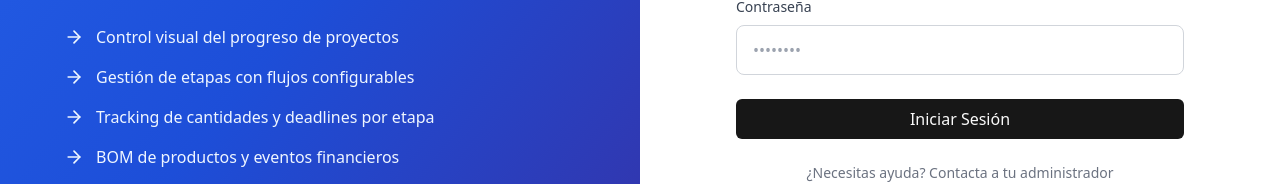
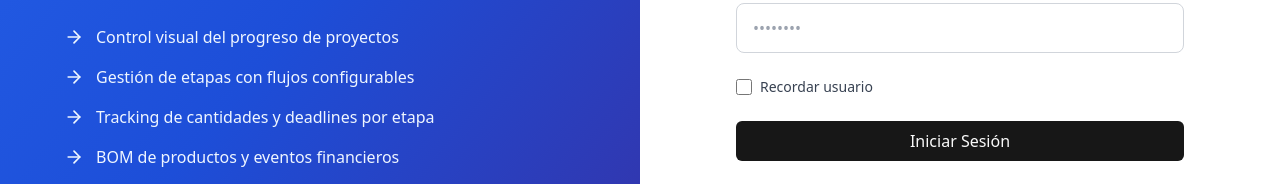
Before and after one commit to Jacobopp27/flowbit, a React (Vite) app in the folder frontend/: page /login in a window 1280 px wide. Shown: the part 411-595 px from the top of the page. Built offline with nearby package versions, Linux system fonts and the light colour scheme; no server answers.

Commit message:
feat: enhance login functionality with remember me feature and local storage support

```diff
--- a/frontend/index.html
+++ b/frontend/index.html
@@ -2,8 +2,16 @@
 <html lang="es">
   <head>
     <meta charset="UTF-8" />
-    <link rel="icon" type="image/png" href="/src/assets/favicon.png" />
+
+    <!-- Favicons -->
+    <link rel="icon" type="image/png" sizes="32x32" href="/favicon-32x32.png" />
+    <link rel="icon" type="image/png" sizes="16x16" href="/favicon-16x16.png" />
+    <link rel="apple-touch-icon" sizes="180x180" href="/apple-touch-icon.png" />
+    <link rel="shortcut icon" href="/favicon.ico" />
+    <link rel="manifest" href="/site.webmanifest" />
+
     <meta name="viewport" content="width=device-width, initial-scale=1.0" />
+    <meta name="theme-color" content="#2563eb" />
 
     <!-- Primary Meta Tags -->
     <title>Flowbit - Software de Gestión de Producción para PYMES | ERP Manufactura</title>
--- a/frontend/src/pages/Login.tsx
+++ b/frontend/src/pages/Login.tsx
@@ -1,4 +1,4 @@
-import { useState } from 'react';
+import { useState, useEffect } from 'react';
 import { useNavigate } from 'react-router-dom';
 import { useAuth } from '@/contexts/AuthContext';
 import { Button } from '@/components/ui/button';
@@ -8,10 +8,24 @@ import flowbitLogo from '@/assets/flowbit-logoblanco.png';
 export default function Login() {
   const [username, setUsername] = useState('');
   const [password, setPassword] = useState('');
+  const [rememberMe, setRememberMe] = useState(false);
   const [error, setError] = useState('');
   const [loading, setLoading] = useState(false);
   const { login } = useAuth();
   const navigate = useNavigate();
+
+  // Cargar usuario y contraseña guardados al montar el componente
+  useEffect(() => {
+    const savedUsername = localStorage.getItem('flowbit_remember_user');
+    const savedPassword = localStorage.getItem('flowbit_remember_pass');
+    if (savedUsername) {
+      setUsername(savedUsername);
+      setRememberMe(true);
+    }
+    if (savedPassword) {
+      setPassword(savedPassword);
+    }
+  }, []);
 
   const handleSubmit = async (e: React.FormEvent) => {
     e.preventDefault();
@@ -20,6 +34,16 @@ export default function Login() {
 
     try {
       await login(username, password);
+
+      // Guardar o eliminar credenciales según checkbox
+      if (rememberMe) {
+        localStorage.setItem('flowbit_remember_user', username);
+        localStorage.setItem('flowbit_remember_pass', password);
+      } else {
+        localStorage.removeItem('flowbit_remember_user');
+        localStorage.removeItem('flowbit_remember_pass');
+      }
+
       navigate('/dashboard');
     } catch (err: any) {
       console.error('Login error:', err);
@@ -120,6 +144,22 @@ export default function Login() {
               />
             </div>
 
+            <div className="flex items-center">
+              <input
+                id="remember-me"
+                type="checkbox"
+                checked={rememberMe}
+                onChange={(e) => setRememberMe(e.target.checked)}
+                className="h-4 w-4 text-blue-600 focus:ring-blue-500 border-gray-300 rounded cursor-pointer"
+              />
+              <label
+                htmlFor="remember-me"
+                className="ml-2 block text-sm text-gray-700 cursor-pointer select-none"
+              >
+                Recordar usuario
+              </label>
+            </div>
+
             {error && (
               <div className="bg-red-50 border border-red-200 text-red-700 px-4 py-3 rounded-lg text-sm flex items-start gap-2">
                 <svg className="h-5 w-5 flex-shrink-0 mt-0.5" fill="currentColor" viewBox="0 0 20 20">
```
Also changed, not shown: frontend/public/site.webmanifest (added).
